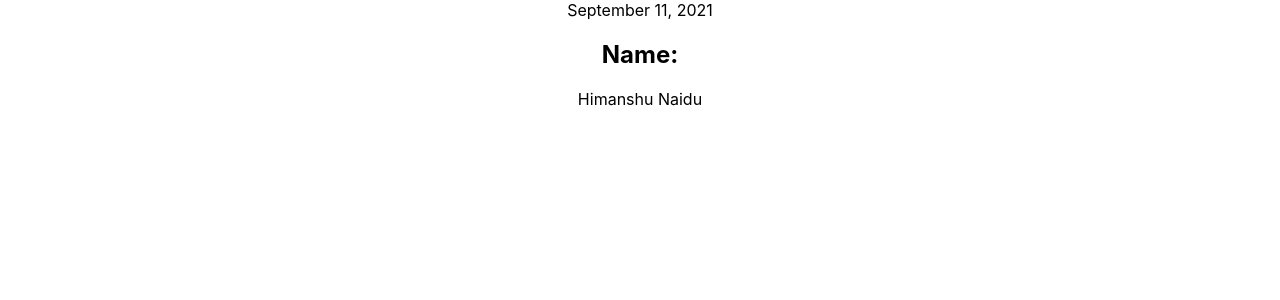
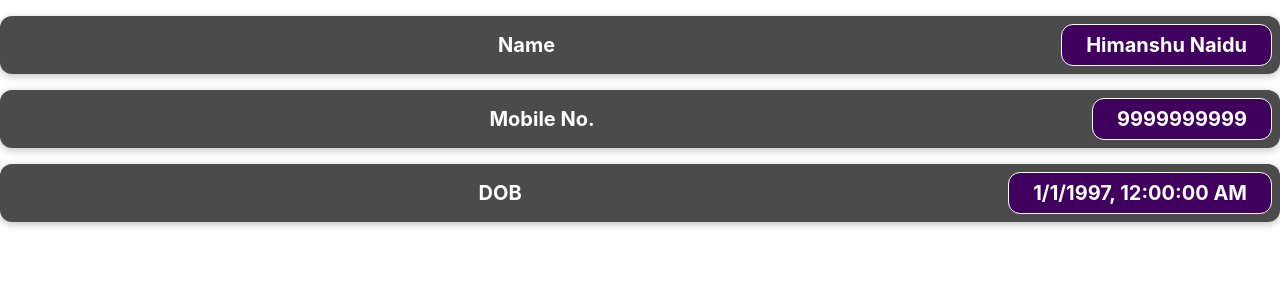
Before and after one commit to himanshunaidu/practice_site, a React (Create React App) app in the folder frontend/: page / in a window 1280 px wide. Shown: the top 300 px of the page. Built offline with nearby package versions, Linux system fonts and the light colour scheme.

Commit message:
Contact Page

```diff
--- a/frontend/src/App.js
+++ b/frontend/src/App.js
@@ -3,9 +3,36 @@ import "./App.css";
 import Contact from "./components/Contact/Contact";
 
 function App() {
+  const contacts = [
+    {
+      id: "e1",
+      field: "Name",
+      value: "Himanshu Naidu",
+      date: new Date(2020, 7, 14),
+    },
+    {
+      id: "e2",
+      field: "Mobile No.",
+      value: 9999999999,
+    },
+    {
+      id: "e3",
+      field: "DOB",
+      value: new Date(1997, 0, 1).toLocaleString(),
+    },
+  ];
+
   return (
     <div className="App">
-      <Contact></Contact>
+      {contacts.map((contact) => {
+        return (
+          <Contact
+            key={contact.id}
+            field={contact.field}
+            value={contact.value}
+          ></Contact>
+        );
+      })}
     </div>
   );
 }
--- /dev/null
+++ b/frontend/src/components/Contact/Contact.css
@@ -0,0 +1,56 @@
+.contact-item {
+  display: flex;
+  justify-content: space-between;
+  align-items: center;
+  box-shadow: 0 2px 8px rgba(0, 0, 0, 0.25);
+  padding: 0.5rem;
+  margin: 1rem 0;
+  border-radius: 12px;
+  background-color: #4b4b4b;
+}
+
+.contact-item__description {
+  display: flex;
+  flex-direction: column;
+  gap: 1rem;
+  align-items: center;
+  flex-flow: column-reverse;
+  justify-content: flex-start;
+  flex: 1;
+}
+
+.contact-item h2 {
+  color: #3a3a3a;
+  font-size: 1rem;
+  flex: 1;
+  margin: 0 1rem;
+  color: white;
+}
+
+.contact-item__val {
+  font-size: 1rem;
+  font-weight: bold;
+  color: white;
+  background-color: #40005d;
+  border: 1px solid white;
+  padding: 0.5rem;
+  border-radius: 12px;
+}
+
+@media (min-width: 580px) {
+  .contact-item__description {
+    flex-direction: row;
+    align-items: center;
+    justify-content: flex-start;
+    flex: 1;
+  }
+
+  .contact-item__description h2 {
+    font-size: 1.25rem;
+  }
+
+  .contact-item__val {
+    font-size: 1.25rem;
+    padding: 0.5rem 1.5rem;
+  }
+}
--- a/frontend/src/components/Contact/Contact.js
+++ b/frontend/src/components/Contact/Contact.js
@@ -1,11 +1,13 @@
 import React from "react";
+import "./Contact.css";
 
-function Contact() {
+function Contact(props) {
   return (
-    <div>
-      <div>September 11, 2021</div>
-      <h2>Name: </h2>
-      <label>Himanshu Naidu</label>
+    <div className="contact-item">
+      <div className="contact-item__description">
+        <h2>{props.field}</h2>
+        <div className="contact-item__val">{props.value}</div>
+      </div>
     </div>
   );
 }
```
